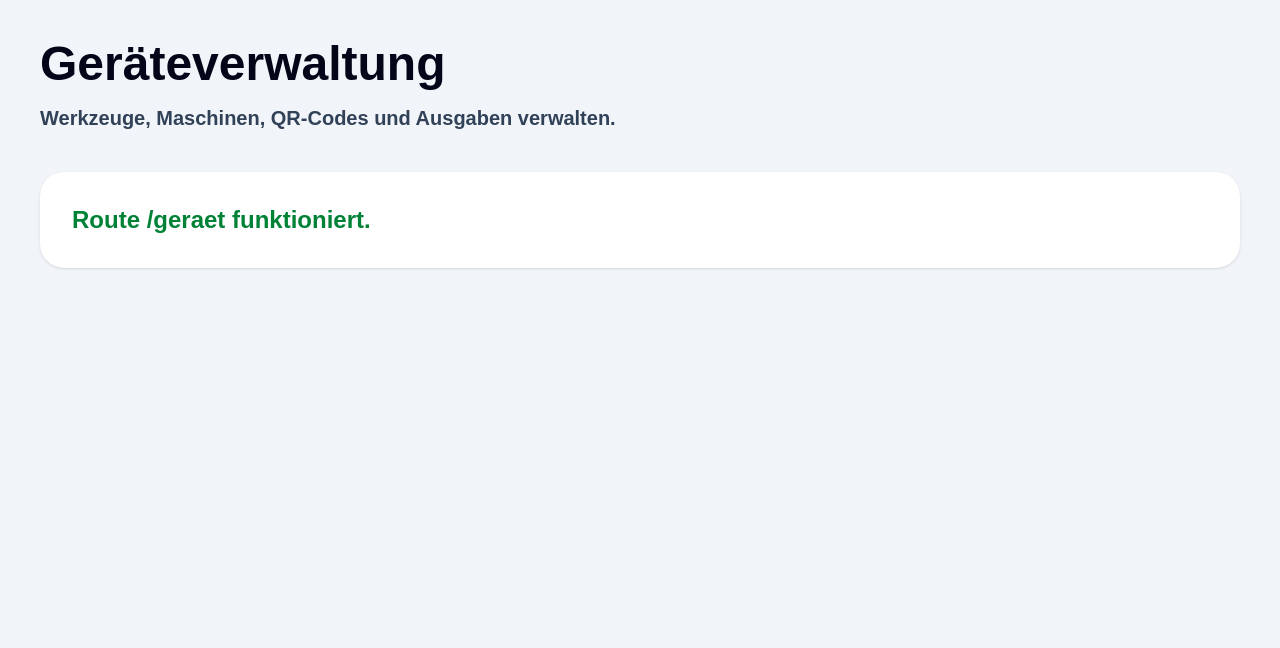
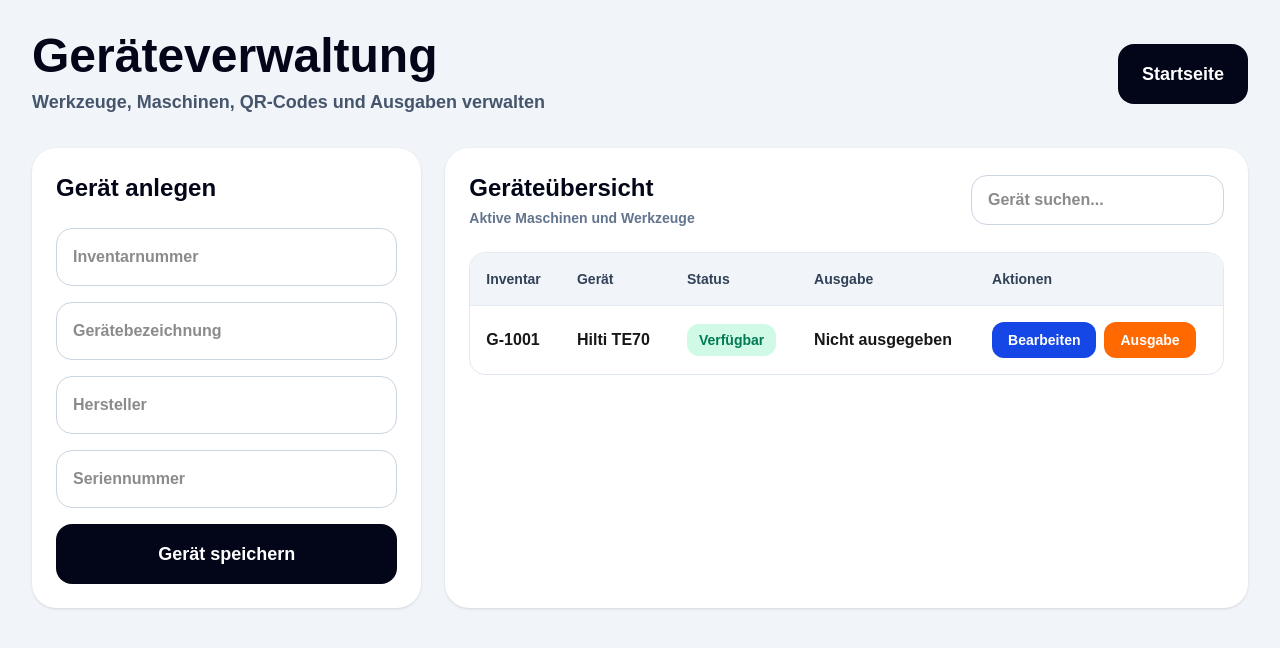
Before and after one commit to sven3joehnk-blip/bauwerkzeug-qr, a Next.js app: page /geraet in a window 1280 px wide. Shown: the top 648 px of the page. Built offline with nearby package versions, Linux system fonts and the light colour scheme.

Commit message:
geraeteverwaltung komplett neu

```diff
--- a/app/geraet/page.tsx
+++ b/app/geraet/page.tsx
@@ -2,21 +2,163 @@
 
 export default function GeraetePage() {
   return (
-    <main className="min-h-screen bg-slate-100 p-10">
+    <main className="min-h-screen bg-slate-100 p-8">
       <div className="mx-auto max-w-7xl">
-        <h1 className="text-5xl font-black text-slate-950">
-          Geräteverwaltung
-        </h1>
 
-        <p className="mt-4 text-xl font-bold text-slate-700">
-          Werkzeuge, Maschinen, QR-Codes und Ausgaben verwalten.
-        </p>
+        <div className="mb-8 flex items-center justify-between">
+          <div>
+            <h1 className="text-5xl font-black text-slate-950">
+              Geräteverwaltung
+            </h1>
 
-        <div className="mt-10 rounded-3xl bg-white p-8 shadow-sm">
-          <p className="text-2xl font-black text-green-700">
-            Route /geraet funktioniert.
-          </p>
+            <p className="mt-2 text-lg font-bold text-slate-600">
+              Werkzeuge, Maschinen, QR-Codes und Ausgaben verwalten
+            </p>
+          </div>
+
+          <a
+            href="/"
+            className="rounded-2xl bg-slate-950 px-6 py-4 text-lg font-black text-white"
+          >
+            Startseite
+          </a>
         </div>
+
+        <div className="grid gap-6 lg:grid-cols-3">
+
+          <div className="rounded-3xl bg-white p-6 shadow-sm">
+            <h2 className="text-2xl font-black text-slate-950">
+              Gerät anlegen
+            </h2>
+
+            <div className="mt-6 space-y-4">
+
+              <input
+                placeholder="Inventarnummer"
+                className="w-full rounded-2xl border border-slate-300 px-4 py-4 font-bold"
+              />
+
+              <input
+                placeholder="Gerätebezeichnung"
+                className="w-full rounded-2xl border border-slate-300 px-4 py-4 font-bold"
+              />
+
+              <input
+                placeholder="Hersteller"
+                className="w-full rounded-2xl border border-slate-300 px-4 py-4 font-bold"
+              />
+
+              <input
+                placeholder="Seriennummer"
+                className="w-full rounded-2xl border border-slate-300 px-4 py-4 font-bold"
+              />
+
+              <button
+                className="w-full rounded-2xl bg-slate-950 py-4 text-lg font-black text-white"
+              >
+                Gerät speichern
+              </button>
+            </div>
+          </div>
+
+          <div className="lg:col-span-2 rounded-3xl bg-white p-6 shadow-sm">
+
+            <div className="mb-6 flex items-center justify-between">
+
+              <div>
+                <h2 className="text-2xl font-black text-slate-950">
+                  Geräteübersicht
+                </h2>
+
+                <p className="mt-1 text-sm font-bold text-slate-500">
+                  Aktive Maschinen und Werkzeuge
+                </p>
+              </div>
+
+              <input
+                placeholder="Gerät suchen..."
+                className="rounded-2xl border border-slate-300 px-4 py-3 font-bold"
+              />
+            </div>
+
+            <div className="overflow-hidden rounded-2xl border border-slate-200">
+
+              <table className="w-full">
+
+                <thead className="bg-slate-100">
+                  <tr className="text-left text-sm text-slate-700">
+
+                    <th className="p-4 font-black">
+                      Inventar
+                    </th>
+
+                    <th className="p-4 font-black">
+                      Gerät
+                    </th>
+
+                    <th className="p-4 font-black">
+                      Status
+                    </th>
+
+                    <th className="p-4 font-black">
+                      Ausgabe
+                    </th>
+
+                    <th className="p-4 font-black">
+                      Aktionen
+                    </th>
+
+                  </tr>
+                </thead>
+
+                <tbody>
+
+                  <tr className="border-t border-slate-200">
+
+                    <td className="p-4 font-bold">
+                      G-1001
+                    </td>
+
+                    <td className="p-4 font-bold">
+                      Hilti TE70
+                    </td>
+
+                    <td className="p-4">
+                      <span className="rounded-xl bg-emerald-100 px-3 py-2 text-sm font-black text-emerald-700">
+                        Verfügbar
+                      </span>
+                    </td>
+
+                    <td className="p-4 font-bold">
+                      Nicht ausgegeben
+                    </td>
+
+                    <td className="p-4">
+                      <div className="flex gap-2">
+
+                        <button className="rounded-xl bg-blue-700 px-4 py-2 text-sm font-black text-white">
+                          Bearbeiten
+                        </button>
+
+                        <button className="rounded-xl bg-orange-500 px-4 py-2 text-sm font-black text-white">
+                          Ausgabe
+                        </button>
+
+                      </div>
+                    </td>
+
+                  </tr>
+
+                </tbody>
+
+              </table>
+
+            </div>
+
+          </div>
+
+        </div>
+
       </div>
     </main>
   );
```
